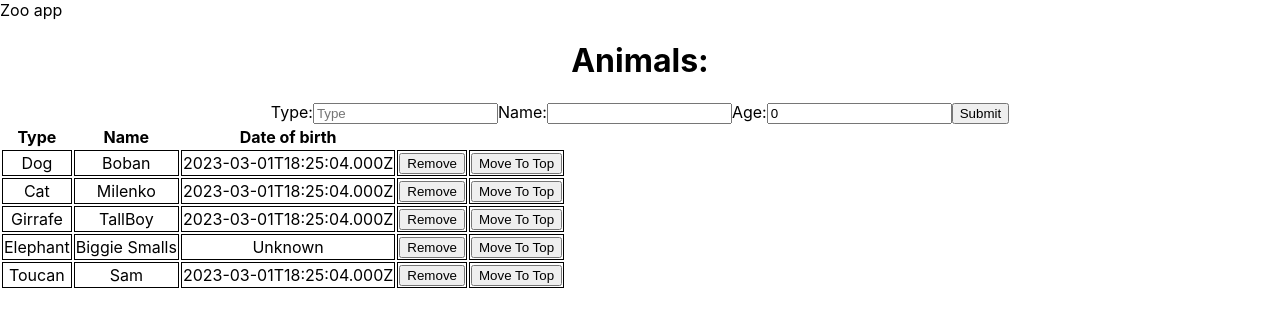
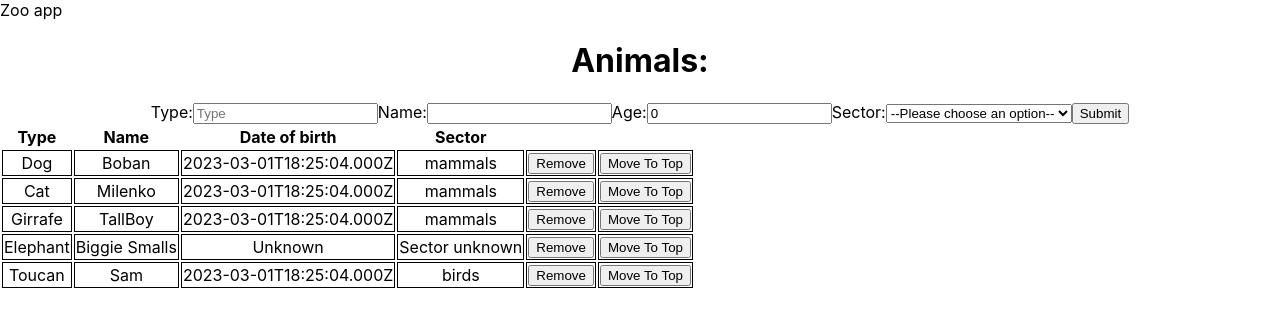
Before and after one commit to aleksandarkacar/react-project, a React (Create React App) app in the folder AleksandarK/zoo/: page / in a window 1280 px wide. Shown: the top 324 px of the page. Built offline with nearby package versions, Linux system fonts and the light colour scheme.

Commit message:
Sesti Zadatak Zavrsen

```diff
--- a/AleksandarK/zoo/src/AnimalList.js
+++ b/AleksandarK/zoo/src/AnimalList.js
@@ -1,17 +1,36 @@
 import React, { useState } from "react";
 
 function AnimalList() {
-  let [animals, setAnimals] = useState([
-    { type: "Dog", name: "Boban", dateOfBirth: new Date().toISOString() },
-    { type: "Cat", name: "Milenko", dateOfBirth: new Date().toISOString() },
+  const [animals, setAnimals] = useState([
+    {
+      type: "Dog",
+      name: "Boban",
+      dateOfBirth: new Date().toISOString(),
+      sector: "mammals",
+    },
+    {
+      type: "Cat",
+      name: "Milenko",
+      dateOfBirth: new Date().toISOString(),
+      sector: "mammals",
+    },
     {
       type: "Girrafe",
       name: "TallBoy",
       dateOfBirth: new Date().toISOString(),
+      sector: "mammals",
     },
     { type: "Elephant", name: "Biggie Smalls" },
-    { type: "Toucan", name: "Sam", dateOfBirth: new Date().toISOString() },
+    {
+      type: "Toucan",
+      name: "Sam",
+      dateOfBirth: new Date().toISOString(),
+      sector: "birds",
+    },
   ]);
+
+  const sectors = ["mammals", "birds"];
+
   const removeAnimal = (key) => {
     let newAnimals = animals.filter((animal, index) => index != key);
     setAnimals(newAnimals);
@@ -30,11 +49,17 @@ function AnimalList() {
   const [type, setType] = useState("");
   const [name, setName] = useState("");
   const [dateOfBirth, setDateOfBirth] = useState(0);
+  const [currentSector, setCurrentSector] = useState("");
 
   const handleSubmit = (e) => {
-    e.preventDefault(); // Prevents default behaviour of form submit action
-    // console.log({ type: type, name: type, dateOfBirth: dateOfBirth });
-    addAnimal({ type: type, name: type, dateOfBirth: dateOfBirth }); // Sending data   to the server. (Will be covered sometime later)
+    e.preventDefault();
+
+    addAnimal({
+      type: type,
+      name: type,
+      dateOfBirth: dateOfBirth,
+      sector: currentSector,
+    });
   };
 
   return (
@@ -73,6 +98,19 @@ function AnimalList() {
             }}
           />
         </label>
+        <label>
+          Sector:
+          <select
+            onChange={(e) => {
+              setCurrentSector(e.target.value);
+            }}
+          >
+            <option value="">--Please choose an option--</option>
+            {sectors.map((sector) => {
+              return <option value={sector}>{sector}</option>;
+            })}
+          </select>
+        </label>
         <button>Submit</button>
       </form>
       <table className="App">
@@ -81,6 +119,7 @@ function AnimalList() {
             <th>Type</th>
             <th>Name</th>
             <th>Date of birth</th>
+            <th>Sector</th>
           </tr>
         </thead>
         <tbody>
@@ -92,6 +131,11 @@ function AnimalList() {
                 <td>{animal.dateOfBirth}</td>
               ) : (
                 <td>Unknown</td>
+              )}
+              {animal.sector ? (
+                <td>{animal.sector}</td>
+              ) : (
+                <td>Sector unknown</td>
               )}
               <td>
                 <button onClick={() => removeAnimal(key)}>Remove</button>
```
